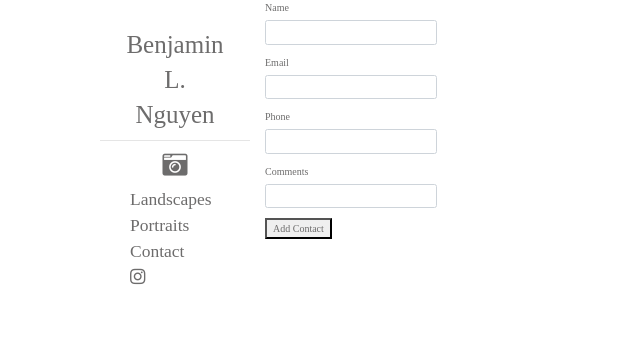
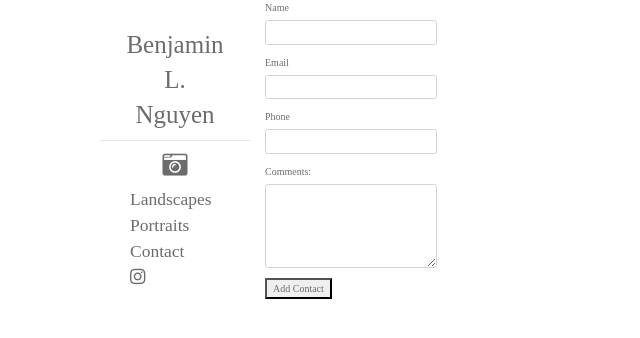
Before and after one commit to PaulGLujan/ben_portfolio, a React (Create React App) app: page / in a window 1280 px wide. Shown: the top 338 px of the page, without its empty margins (0-640 px from the left). Built offline with nearby package versions, Linux system fonts and the light colour scheme; a web font is replaced by a local one.

Commit message:
Added a text area for comments

```diff
--- a/src/components/contact_section.js
+++ b/src/components/contact_section.js
@@ -45,8 +45,10 @@ class contactSection extends Component {
         <Field name="firstName" label="Name" type="text" value={firstName} onChange={this.handleInputChange} />
         <Field name="lastName" label="Email" type="text" value={lastName} onChange={this.handleInputChange} />
         <Field name="phone" label="Phone" type="tel" value={phone} onChange={this.handleInputChange} />
-        <Field name="email" label="Comments" type="email" value={email} onChange={this.handleInputChange} />
-
+        <div class="form-group">
+          <label for="comment">Comments:</label>
+          <textarea class="form-control" rows="5" id="comment"></textarea>
+        </div>
         <button>Add Contact</button>
       </form>
     )
```
